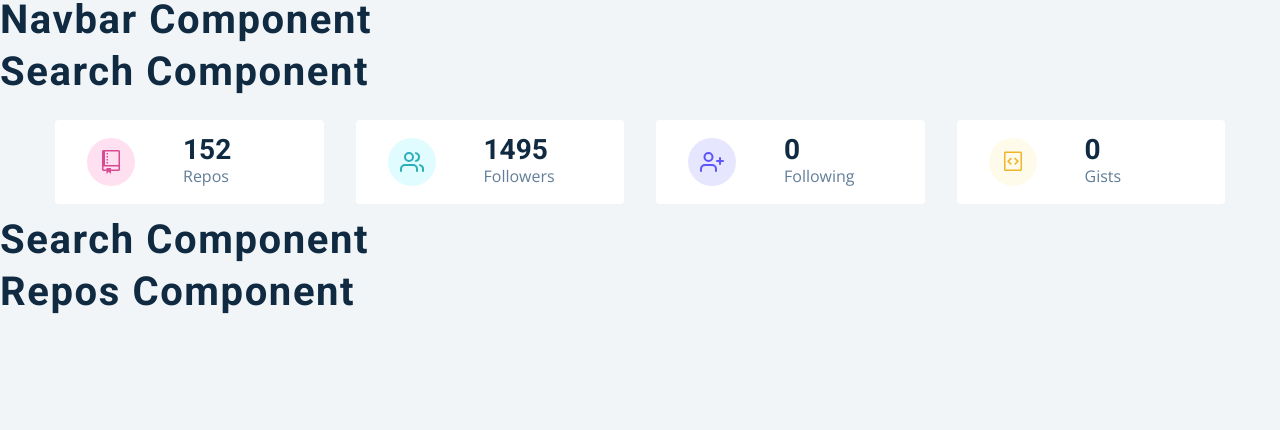
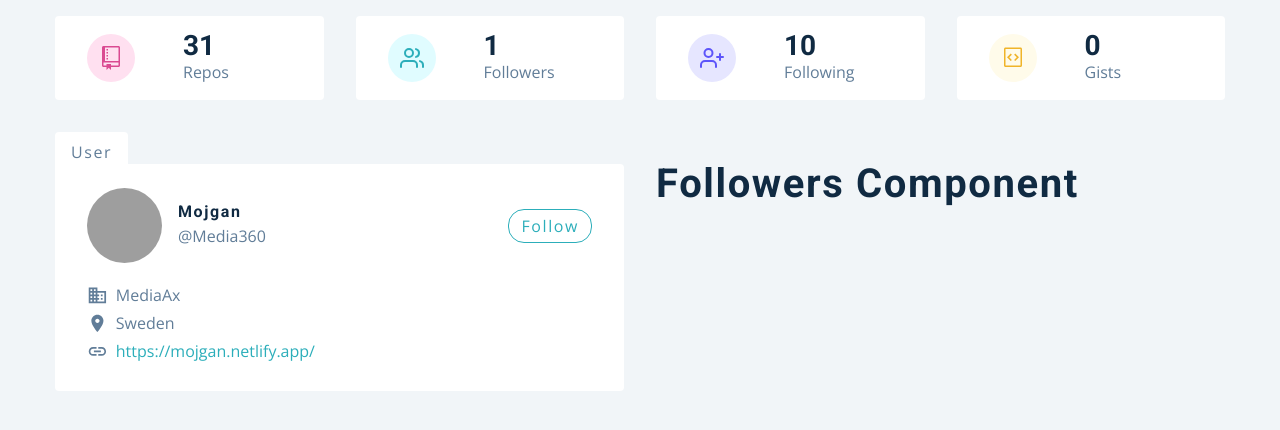
Before and after one commit to Mojgan360/github-serach-user, a React (Create React App) app: page / in a window 1280 px wide. Shown: the top 430 px of the page. Built offline with nearby package versions, Linux system fonts and the light colour scheme; grey boxes are pictures that could not be loaded.

Commit message:
Added Card

```diff
--- a/src/components/Card.js
+++ b/src/components/Card.js
@@ -1,10 +1,47 @@
-import React from 'react';
-import { GithubContext } from '../context/context';
-import styled from 'styled-components';
-import { MdBusiness, MdLocationOn, MdLink } from 'react-icons/md';
+import React from 'react'
+import { GithubContext } from '../context/context'
+import styled from 'styled-components'
+import { MdBusiness, MdLocationOn, MdLink } from 'react-icons/md'
+
 const Card = () => {
-  return <h2>card component</h2>;
-};
+  const { githubUser } = React.useContext(GithubContext)
+  console.log(githubUser)
+  const {
+    avatar_url,
+    html_url,
+    name,
+    company,
+    blog,
+    bio,
+    location,
+    twitter_username,
+  } = githubUser
+  return (
+    <Wrapper>
+      <header>
+        <img src={avatar_url} alt={name} />
+        <div>
+          <h4>{name}</h4>
+          <p>@{twitter_username || 'Media360'}</p>
+        </div>
+        <a href={html_url}>follow</a>
+      </header>
+      <p className='bio'>{bio}</p>
+      <div className='links'>
+        <p>
+          <MdBusiness></MdBusiness> {company}
+        </p>
+        <p>
+          <MdLocationOn></MdLocationOn> {location || 'earth'}
+        </p>
+        <a href={`https://${blog}`}>
+          <MdLink></MdLink>
+          {blog}
+        </a>
+      </div>
+    </Wrapper>
+  )
+}
 const Wrapper = styled.article`
   background: var(--clr-white);
   padding: 1.5rem 2rem;
@@ -84,5 +121,5 @@
       }
     }
   }
-`;
-export default Card;
+`
+export default Card
--- a/src/components/User.js
+++ b/src/components/User.js
@@ -1,10 +1,17 @@
-import React from 'react';
-import styled from 'styled-components';
-import Card from './Card';
-import Followers from './Followers';
+import React from 'react'
+import styled from 'styled-components'
+import Card from './Card'
+import Followers from './Followers'
 const User = () => {
-  return <h2>search component</h2>;
-};
+  return (
+    <section className='section'>
+      <Wrapper className='section-center'>
+        <Card></Card>
+        <Followers></Followers>
+      </Wrapper>
+    </section>
+  )
+}
 
 const Wrapper = styled.div`
   padding-top: 2rem;
@@ -14,6 +21,6 @@
     grid-template-columns: 1fr 1fr;
   }
   /* align-items: start; */
-`;
+`
 
-export default User;
+export default User
--- a/src/context/mockData.js/mockUser.js
+++ b/src/context/mockData.js/mockUser.js
@@ -1,37 +1,35 @@
 export default {
-  login: 'john-smilga',
-  id: 42133389,
-  node_id: 'MDQ6VXNlcjQyMTMzMzg5',
-  avatar_url: 'https://avatars3.githubusercontent.com/u/42133389?v=4',
+  login: 'Mojgan360',
+  id: 8652674,
+  node_id: 'MDQ6VXNlcjg2NTI2NzQ=',
+  avatar_url: 'https://avatars1.githubusercontent.com/u/8652674?v=4',
   gravatar_id: '',
-  url: 'https://api.github.com/users/john-smilga',
-  html_url: 'https://github.com/john-smilga',
-  followers_url: 'https://api.github.com/users/john-smilga/followers',
+  url: 'https://api.github.com/users/Mojgan360',
+  html_url: 'https://github.com/Mojgan360',
+  followers_url: 'https://api.github.com/users/Mojgan360/followers',
   following_url:
-    'https://api.github.com/users/john-smilga/following{/other_user}',
-  gists_url: 'https://api.github.com/users/john-smilga/gists{/gist_id}',
-  starred_url:
-    'https://api.github.com/users/john-smilga/starred{/owner}{/repo}',
-  subscriptions_url: 'https://api.github.com/users/john-smilga/subscriptions',
-  organizations_url: 'https://api.github.com/users/john-smilga/orgs',
-  repos_url: 'https://api.github.com/users/john-smilga/repos',
-  events_url: 'https://api.github.com/users/john-smilga/events{/privacy}',
-  received_events_url:
-    'https://api.github.com/users/john-smilga/received_events',
+    'https://api.github.com/users/Mojgan360/following{/other_user}',
+  gists_url: 'https://api.github.com/users/Mojgan360/gists{/gist_id}',
+  starred_url: 'https://api.github.com/users/Mojgan360/starred{/owner}{/repo}',
+  subscriptions_url: 'https://api.github.com/users/Mojgan360/subscriptions',
+  organizations_url: 'https://api.github.com/users/Mojgan360/orgs',
+  repos_url: 'https://api.github.com/users/Mojgan360/repos',
+  events_url: 'https://api.github.com/users/Mojgan360/events{/privacy}',
+  received_events_url: 'https://api.github.com/users/Mojgan360/received_events',
   type: 'User',
   site_admin: false,
-  name: 'John Smilga',
-  company: 'Coding Addict',
-  blog: 'www.johnsmilga.com',
-  location: 'Los Angeles',
+  name: 'Mojgan',
+  company: 'MediaAx',
+  blog: 'https://mojgan.netlify.app/',
+  location: 'Sweden',
   email: null,
   hireable: null,
-  bio: 'Creator of Coding Addict',
-  twitter_username: 'john_smilga',
-  public_repos: 152,
+  bio: null,
+  twitter_username: null,
+  public_repos: 31,
   public_gists: 0,
-  followers: 1495,
-  following: 0,
-  created_at: '2018-08-06T06:48:23Z',
-  updated_at: '2020-07-08T05:01:32Z',
-};
+  followers: 1,
+  following: 10,
+  created_at: '2014-09-04T07:34:47Z',
+  updated_at: '2020-09-21T12:46:45Z',
+}
--- a/src/pages/Dashboard.js
+++ b/src/pages/Dashboard.js
@@ -5,11 +5,11 @@
 const Dashboard = () => {
   return (
     <main>
-      <Navbar></Navbar>
-      <Search />
+      {/* <Navbar></Navbar>
+      <Search /> */}
       <Info />
       <User />
-      <Repos />
+      {/* <Repos /> */}
     </main>
   )
 }
```
